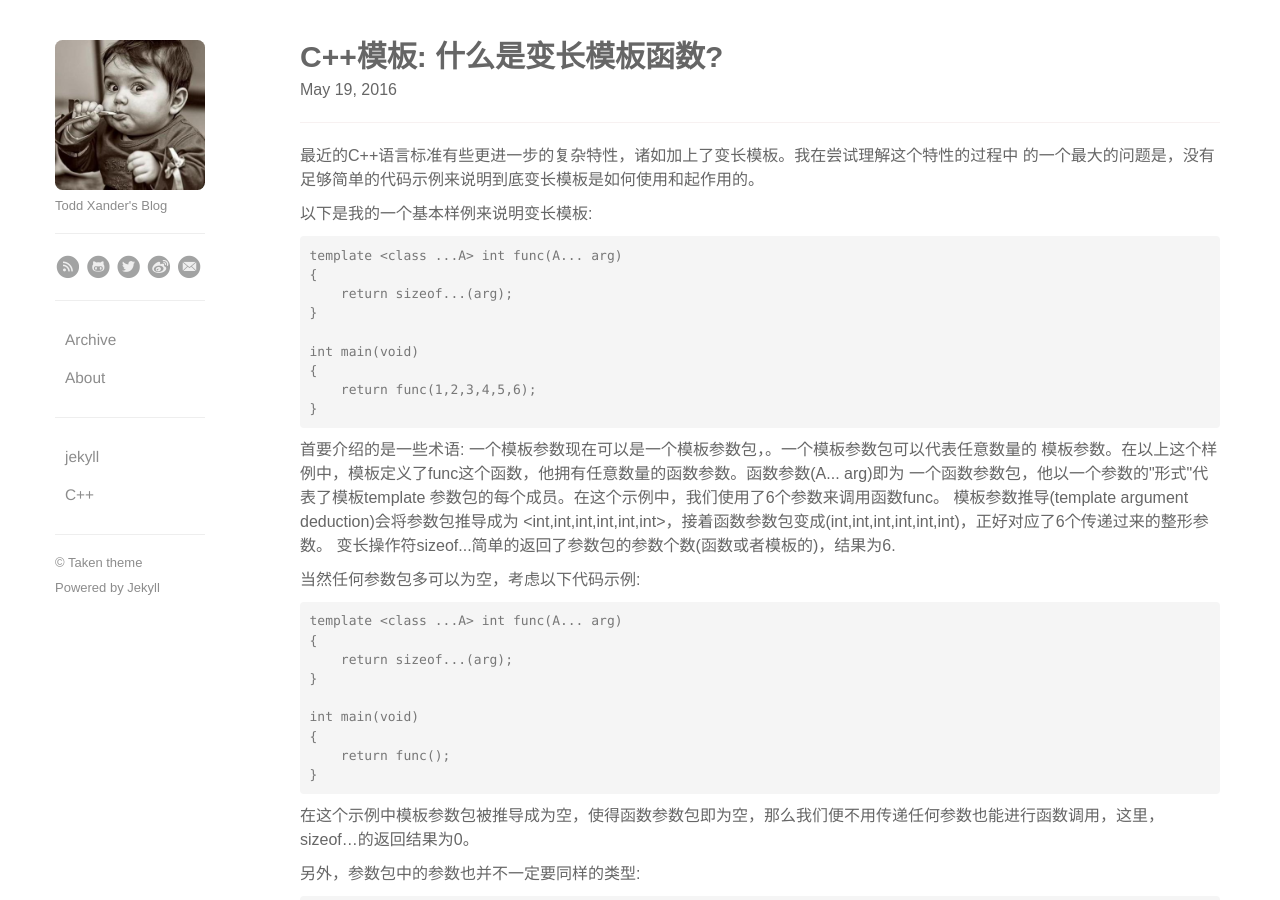
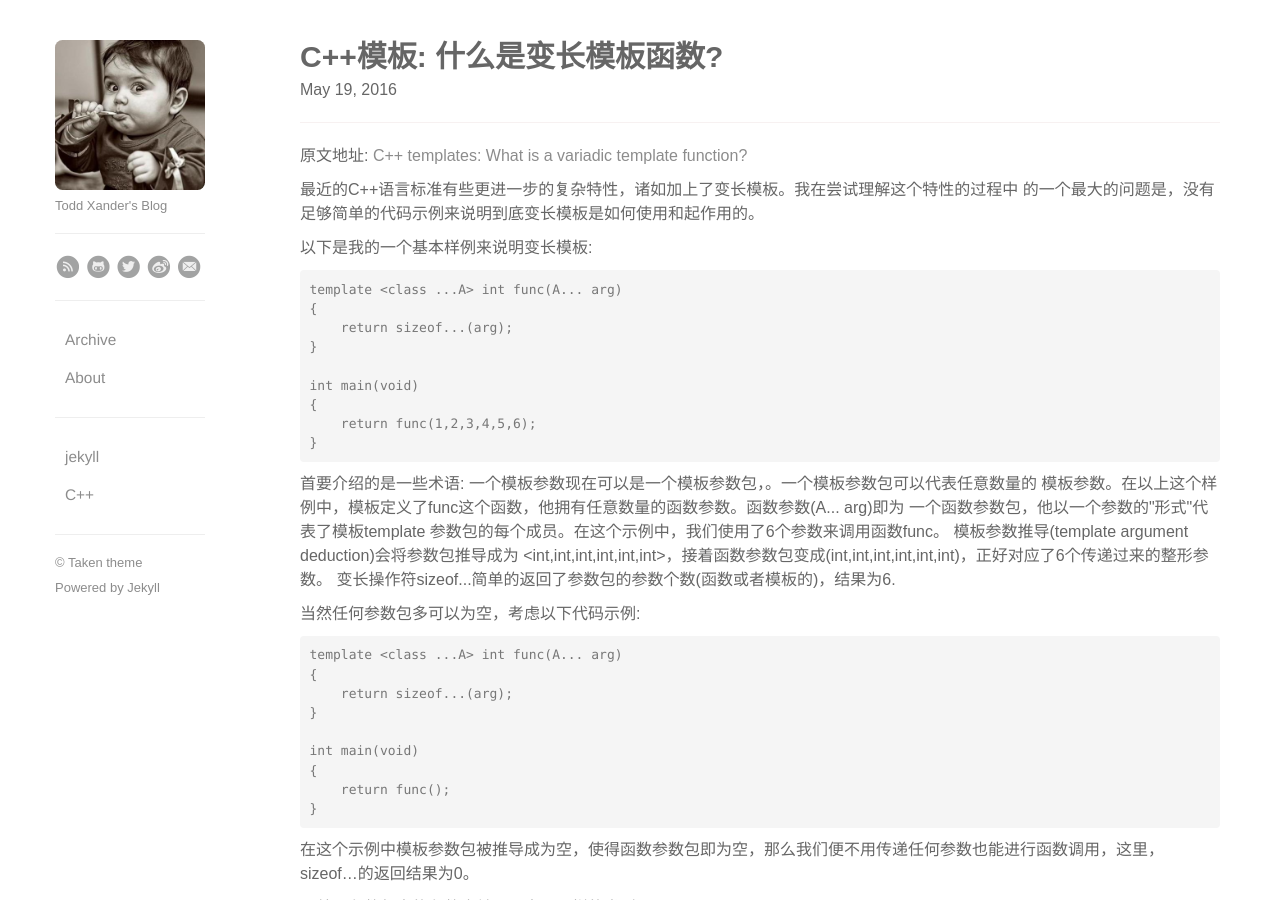
Before and after one commit to todd-xander/todd-xander.github.io, a Jekyll site: the page built from _posts/2015-05-12-C.markdown, in a window 1280 px wide and 900 px high. Built offline with Jekyll 4.4.1, drawn with Linux system fonts in a browser that asks for light colours; comment, search, counter and statistics services are not loaded.

Commit message:
Update 2015-05-12-C.markdown

```diff
--- a/_posts/2015-05-12-C.markdown
+++ b/_posts/2015-05-12-C.markdown
@@ -5,6 +5,8 @@ date:   2016-05-19 13:41:01 +0800
 comments: true
 categories: C++
 ---
+
+原文地址: [C++ templates: What is a variadic template function?](https://www.ibm.com/developerworks/mydeveloperworks/blogs/5894415f-be62-4bc0-81c5-3956e82276f3/entry/c_templates_what_is_a_variadic_template_function41?lang=en)
 
 最近的C++语言标准有些更进一步的复杂特性，诸如加上了变长模板。我在尝试理解这个特性的过程中
 的一个最大的问题是，没有足够简单的代码示例来说明到底变长模板是如何使用和起作用的。
```
